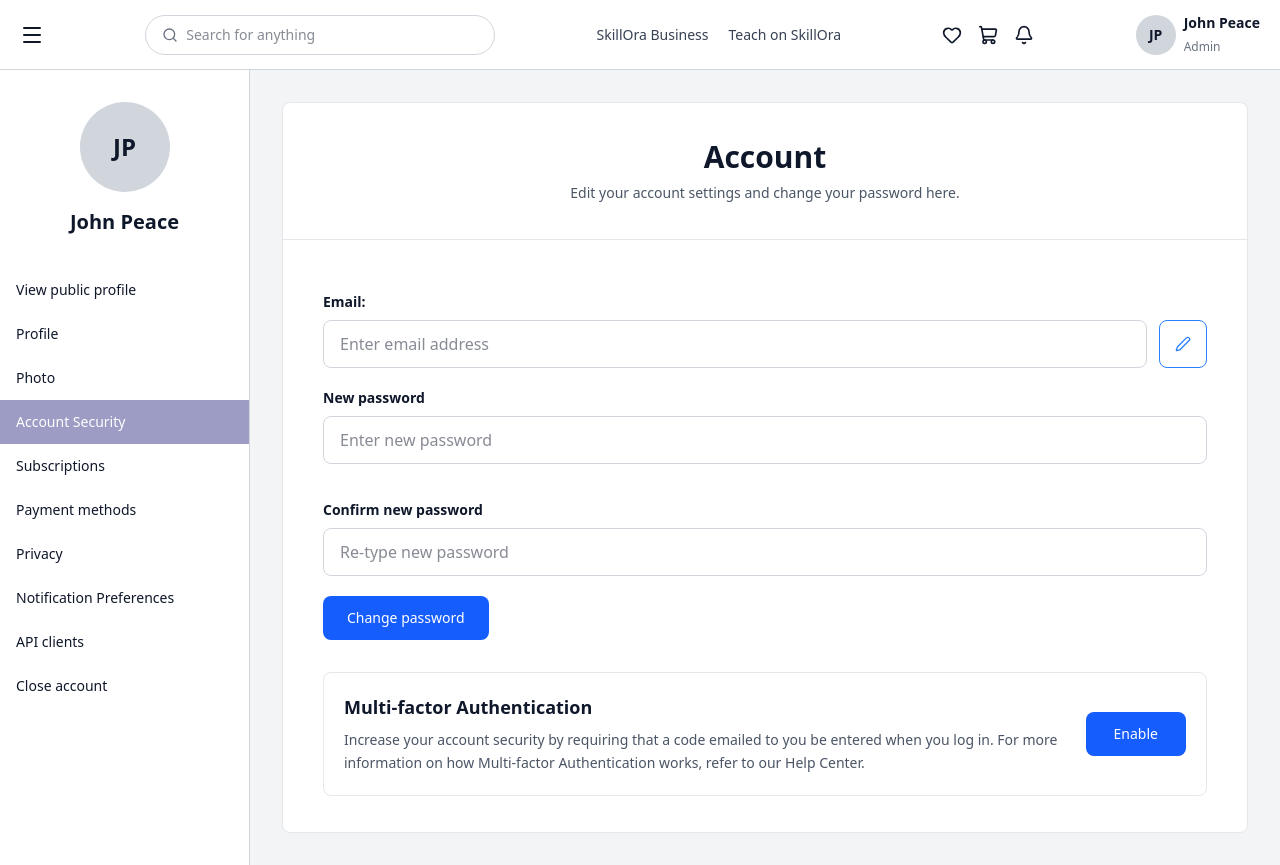
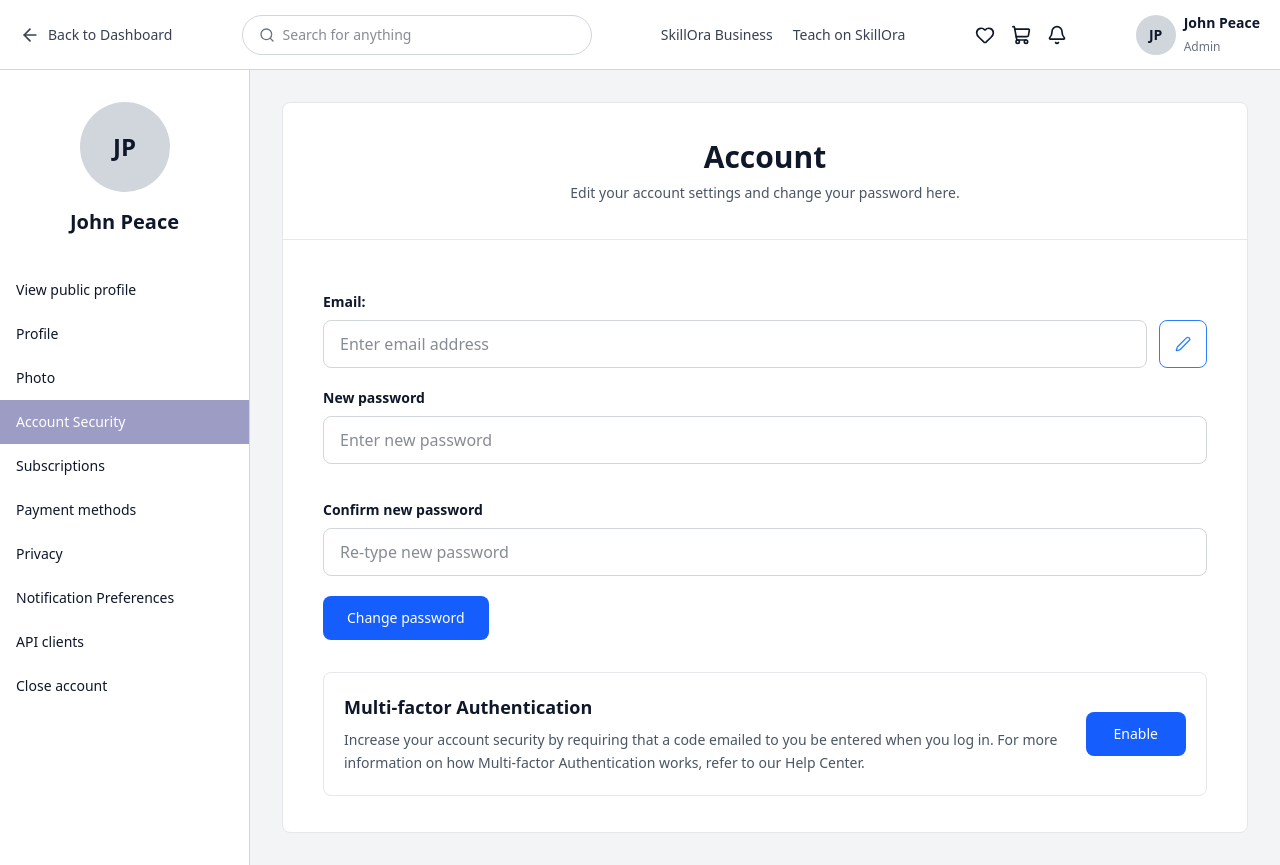
Before and after one commit to iibrahimx/skillora-frontend, a Next.js app: page /settings in a window 1280 px wide. Built offline with nearby package versions, Linux system fonts and the light colour scheme.

Commit message:
Add back to dashboard navigation link in settings navbar

```diff
--- a/src/components/layout/SettingsLayout/SettingsNavbar.tsx
+++ b/src/components/layout/SettingsLayout/SettingsNavbar.tsx
@@ -1,12 +1,26 @@
 "use client";
 
-import { Search, Heart, ShoppingCart, Bell, Menu } from "lucide-react";
+import {
+  Search,
+  Heart,
+  ShoppingCart,
+  Bell,
+  Menu,
+  ArrowLeft,
+} from "lucide-react";
+import Link from "next/link";
 
 export default function SettingsNavbar() {
   return (
     <header className="h-[70px] bg-white border-b border-gray-300 flex items-center justify-between px-5">
       <div className="flex items-center gap-4">
-        <Menu className="w-6 h-6 cursor-pointer" />
+        <Link
+          href="/dashboard"
+          className="flex items-center gap-2 text-gray-700 hover:text-blue-600 transition-colors"
+        >
+          <ArrowLeft className="w-5 h-5" />
+          <span className="text-sm font-medium">Back to Dashboard</span>
+        </Link>
       </div>
 
       <div className="w-[350px] h-10 border border-gray-300 rounded-full flex items-center px-4 gap-2">
```
